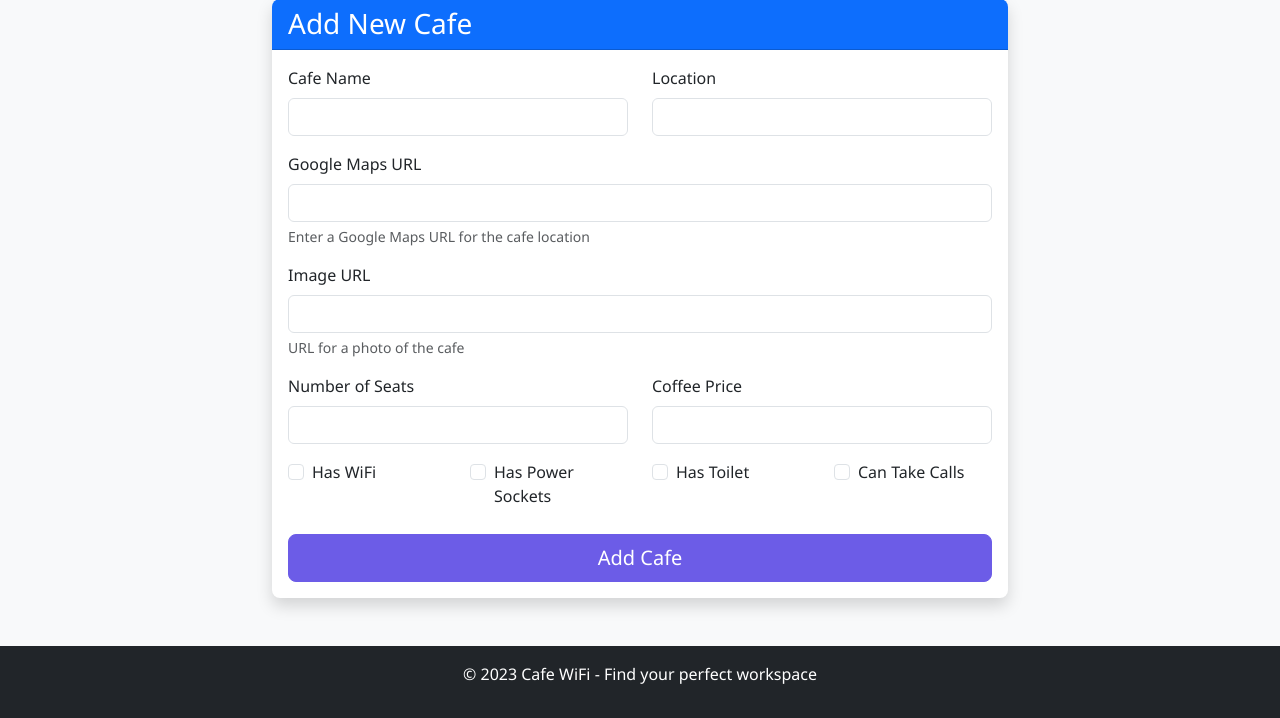
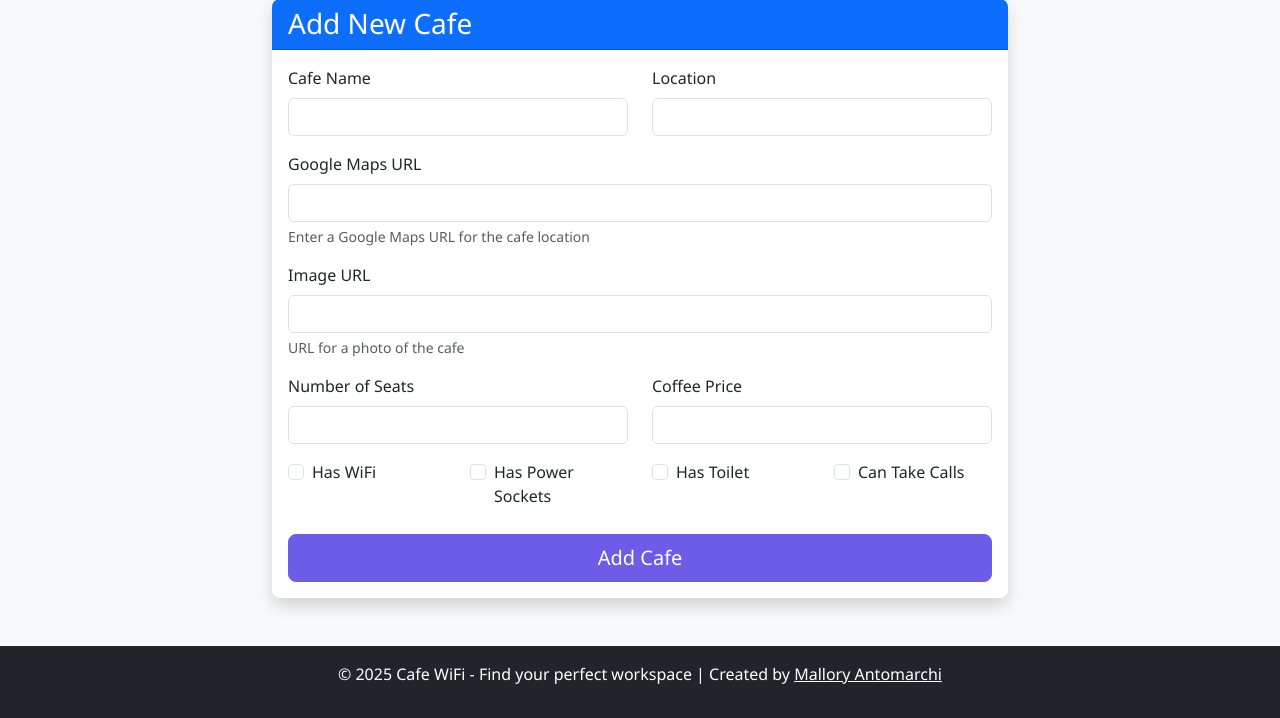
Before and after one commit to mallocode300/cafe_wifi_website, a Flask app: page /add-cafe in a window 1280 px wide. Shown: the part 87-805 px from the top of the page. Run offline with Flask 3, Linux system fonts and the light colour scheme; the visitor is signed in with stand-in values (Sample User, id 1); some libraries are stand-ins or nearby versions.

Commit message:
Update footer with 2025 year and developer attribution, update README

```diff
--- a/templates/base.html
+++ b/templates/base.html
@@ -54,7 +54,7 @@
 
     <footer class="bg-dark text-white mt-5 py-3">
         <div class="container text-center">
-            <p>&copy; 2023 Cafe WiFi - Find your perfect workspace</p>
+            <p>&copy; 2025 Cafe WiFi - Find your perfect workspace | Created by <a href="https://github.com/mallocode300" class="text-white" target="_blank">Mallory Antomarchi</a></p>
         </div>
     </footer>
 
```
Also changed, not shown: README.md.
